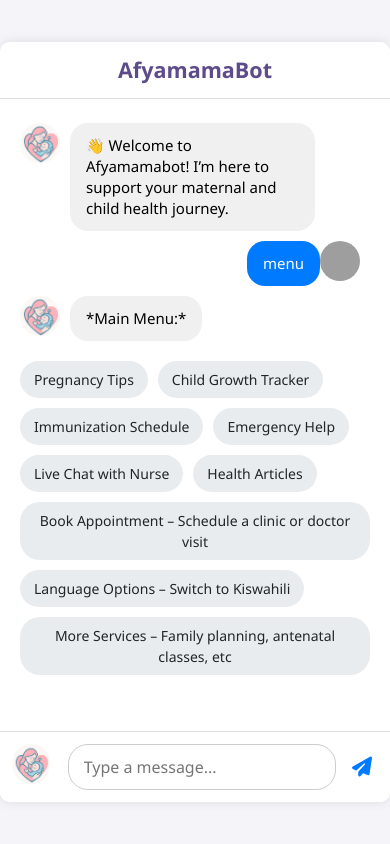
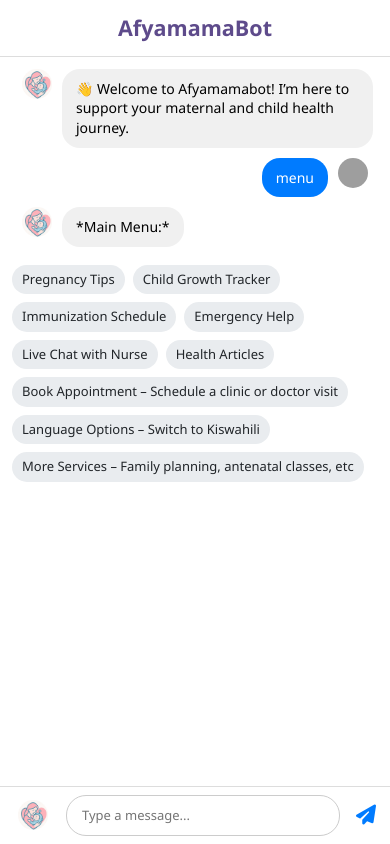
Before and after one commit to pydev1996/RCBometBot_Backend, a Flask app: page / in a window 390 px wide. Run offline with Flask 3, Linux system fonts and the light colour scheme; grey boxes are pictures that could not be loaded.

Commit message:
Update index.html

```diff
--- a/templates/index.html
+++ b/templates/index.html
@@ -5,7 +5,6 @@
   <meta name="viewport" content="width=device-width, initial-scale=1" />
   <title>AfyamamaBot</title>
   <link rel="icon" href="/static/images/afyamamaBot2.JPG" type="image/x-icon" />
-
 
   <!-- Bootstrap 5 CDN -->
   <link href="https://cdn.jsdelivr.net/npm/bootstrap@5.3.3/dist/css/bootstrap.min.css" rel="stylesheet" />
@@ -17,23 +16,16 @@
       margin: 0;
       background: #f4f4f9;
       font-family: 'Segoe UI', sans-serif;
-      display: flex;
-      justify-content: center;
-      align-items: center;
       height: 100vh;
-
     }
 
     .chat-container {
-      width: 100%;
-      max-width: 900px;
-      height: 90vh;
+      max-width: 100%;
+      height: 100vh;
       display: flex;
       flex-direction: column;
       background: #fff;
-      border-radius: 10px;
-      box-shadow: 0 0 12px rgba(0, 0, 0, 0.1);
-      overflow: hidden;
+      box-shadow: 0 0 12px rgba(0, 0, 0, 0.05);
     }
 
     .chat-header {
@@ -51,43 +43,37 @@
 
     .chat-box {
       flex: 1;
-      padding: 24px 20px;
+      padding: 1rem;
       overflow-y: auto;
       display: flex;
       flex-direction: column;
-      gap: 10px; /* adds consistent vertical spacing */
-
+      gap: 10px;
     }
-
-
 
     .message-wrapper {
       display: flex;
       align-items: flex-start;
-      position: relative;
-      z-index: 2; /* Ensure messages are above the overlay */
     }
-
-
 
     .message-wrapper.user {
       justify-content: flex-end;
     }
 
     .avatar {
-      width: 40px;
-      height: 40px;
+      width: 36px;
+      height: 36px;
       object-fit: cover;
       border-radius: 50%;
-      margin-right: 10px;
+      margin: 0 10px;
     }
 
     .message {
-      max-width: 70%;
-      padding: 12px 16px;
+      max-width: 75%;
+      padding: 10px 14px;
       border-radius: 18px;
       line-height: 1.4;
       font-size: 15px;
+      word-wrap: break-word;
     }
 
     .message.bot {
@@ -102,8 +88,9 @@
 
     .chat-input-box {
       display: flex;
+      align-items: center;
+      padding: 10px;
       border-top: 1px solid #ddd;
-      padding: 12px;
       background: #fff;
     }
 
@@ -113,6 +100,7 @@
       border: 1px solid #ccc;
       border-radius: 20px;
       outline: none;
+      font-size: 14px;
     }
 
     .chat-input-box button {
@@ -127,14 +115,14 @@
     .btn-group-custom {
       display: flex;
       flex-wrap: wrap;
-      gap: 10px;
-      margin-top: 10px;
+      gap: 8px;
+      margin-top: 8px;
     }
 
     .btn-option {
       background-color: #e9ecef;
       border: none;
-      padding: 8px 14px;
+      padding: 6px 12px;
       border-radius: 20px;
       font-size: 14px;
     }
@@ -142,24 +130,53 @@
     .btn-option:hover {
       background-color: #ced4da;
     }
+
+    @media (max-width: 576px) {
+      .chat-box {
+        padding: 12px;
+      }
+
+      .message {
+        max-width: 85%;
+        font-size: 14px;
+      }
+
+      .avatar {
+        width: 30px;
+        height: 30px;
+      }
+
+      .chat-input-box {
+        flex-direction: row;
+        align-items: center;
+        padding: 8px;
+      }
+
+      .chat-input-box input {
+        font-size: 13px;
+      }
+
+      .btn-option {
+        font-size: 13px;
+        padding: 5px 10px;
+      }
+    }
   </style>
 </head>
 <body>
 
-  <div class="chat-container">
+  <div class="container-fluid chat-container p-0">
     <div class="chat-header">
       <h4>AfyamamaBot</h4>
     </div>
 
-    <!-- Chat Box -->
     <div class="chat-box" id="messages">
       <!-- Dynamic messages will be appended here -->
     </div>
 
-    <!-- Message Input -->
     <div class="chat-input-box">
       <img src="/static/images/afyamamaBot2.JPG" alt="avatar" class="avatar">
-      <form id="chat-form" class="d-flex w-100 ms-2">
+      <form id="chat-form" class="d-flex flex-grow-1 ms-2">
         <input type="text" id="user-input" placeholder="Type a message..." required />
         <button type="submit"><i class="fas fa-paper-plane"></i></button>
       </form>
@@ -256,6 +273,5 @@
       }, 800);
     };
   </script>
-
 </body>
 </html>
```
